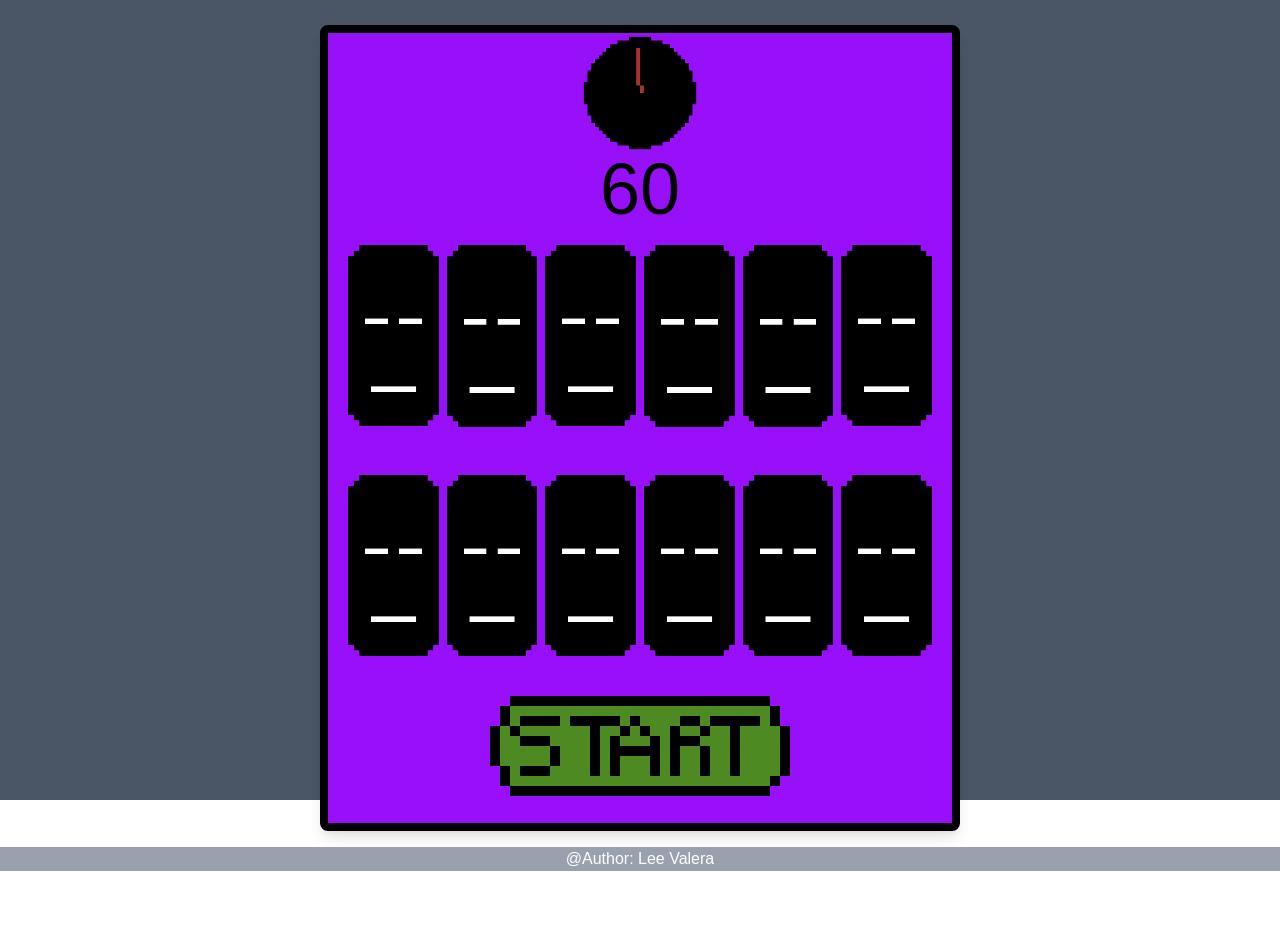
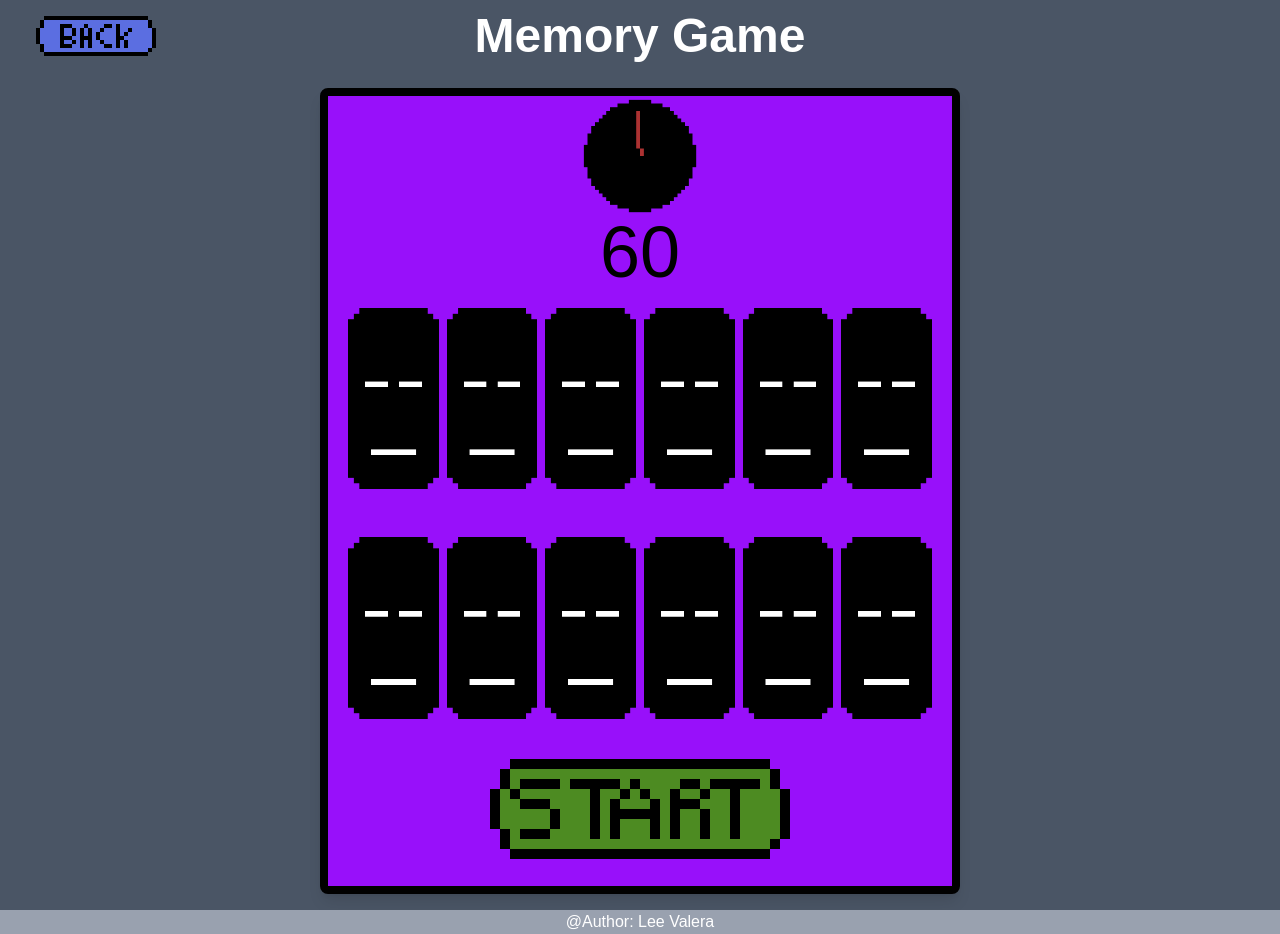
Before and after one commit to Lee-Abraham/cprg-306project, a Next.js app: page /games/memory-match in a window 1280 px wide. Before the commit the page ends 871 px from the top, so only its background shows below. Built offline with nearby package versions, Linux system fonts and the light colour scheme.

Commit message:
Update page.js

```diff
--- a/app/games/memory-match/page.js
+++ b/app/games/memory-match/page.js
@@ -133,9 +133,9 @@ export default function MemoryGame() {
   }, [selectedCards]);
 
   return (
-    <main className="flex flex-col bg-gray-600 text-black h-screen w-screen justify-center items-center">
+    <main className="flex flex-col bg-gray-600 text-black min-h-screen min-w-screen justify-center items-center">
       {/* Header */}
-      <div className="relative flex flex-row items-center justify-between text-white mb-4 h-20 w-full px-4">
+      <div className="relative flex flex-row items-center justify-between text-white mb-4 h-18 w-full px-4">
         <button className='z-10' onClick={backHome}>
           <img className='w-30 m-5 cursor-pointer hover:w-31' src='/assets/BackButton.gif' alt='Back Button' />
         </button>
```
